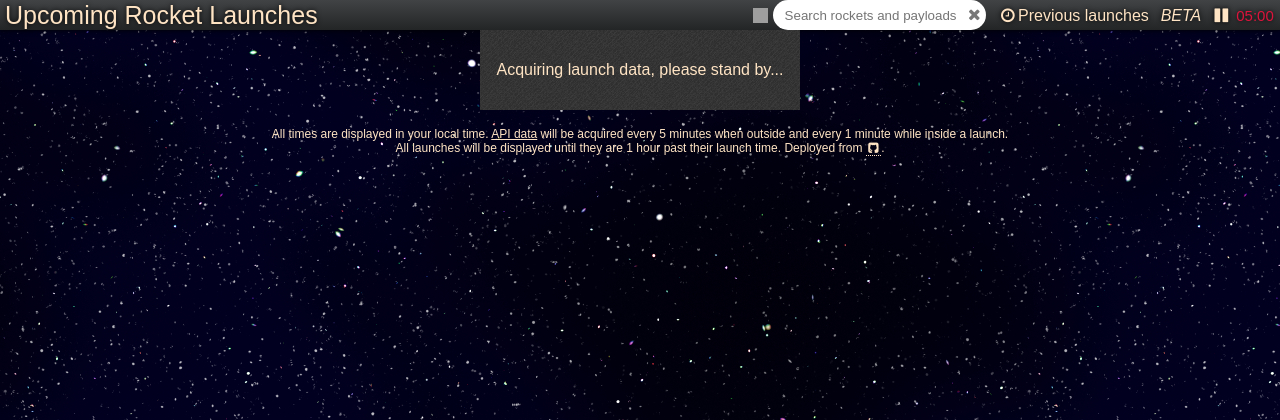
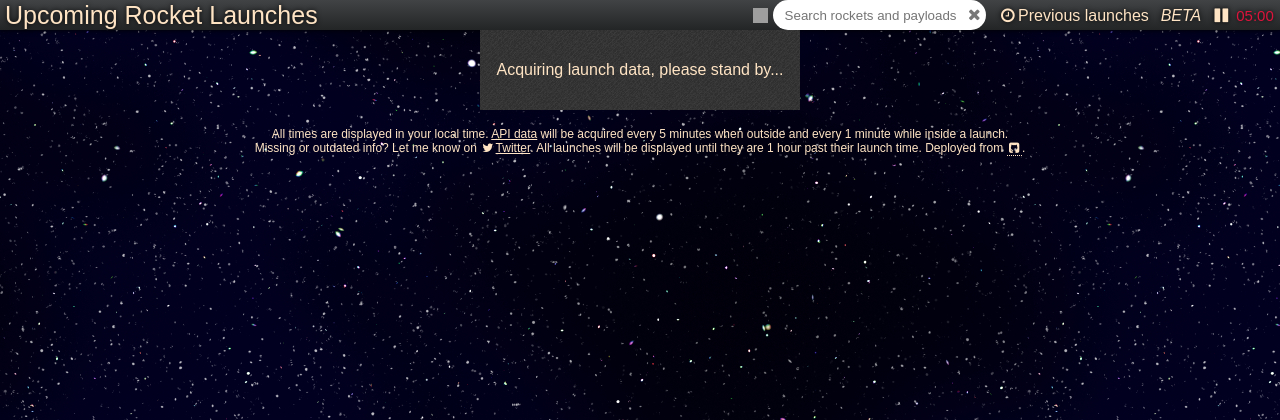
Before and after one commit to CST-100/LaunchSchedule, a PHP site: page / in a window 1280 px wide. Shown: the top 420 px of the page. Run offline with PHP 8.4, Linux system fonts and the light colour scheme; some libraries are stand-ins or nearby versions; grey boxes are pictures that could not be loaded.

Commit message:
Add twitter to footer

```diff
--- a/index.php
+++ b/index.php
@@ -95,7 +95,7 @@
 
     <div class="footer">
 
-        All times are displayed in your local time. <a href="//ipeer.auron.co.uk/launchschedule/api/1/launches/" target="_blank">API data</a> will be acquired every 5 minutes when outside and every 1 minute while inside a launch.<br />All launches will be displayed until they are 1 hour past their launch time.
+        All times are displayed in your local time. <a href="//ipeer.auron.co.uk/launchschedule/api/1/launches/" target="_blank">API data</a> will be acquired every 5 minutes when outside and every 1 minute while inside a launch.<br />Missing or outdated info? Let me know on <a class="twitter" href="https://twitter.com/iPeer" target="_blank"><i class="fa fa-twitter fa-fw"></i>Twitter</a>. All launches will be displayed until they are 1 hour past their launch time.
 
         <span class="versionString">Deployed from <?php echo "<a class=\"github\" href=\"https://github.com/iPeer/LaunchSchedule/commit/".$lhash."\" target=\"_blank\"><i class=\"fa fa-github-square fa-fw\"></i>".$shash."</a>."; ?></span>
 
```
